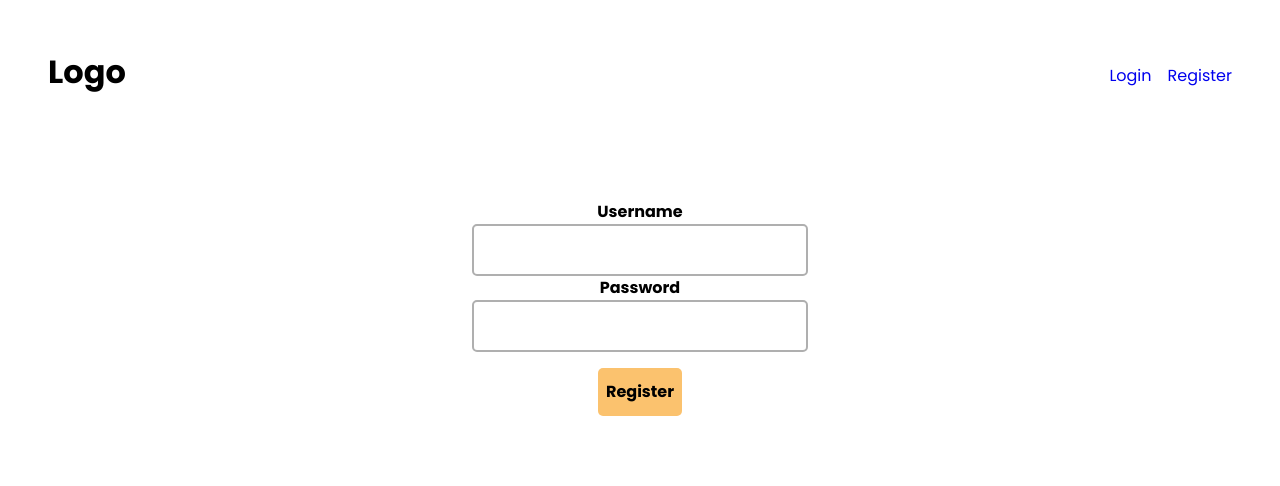
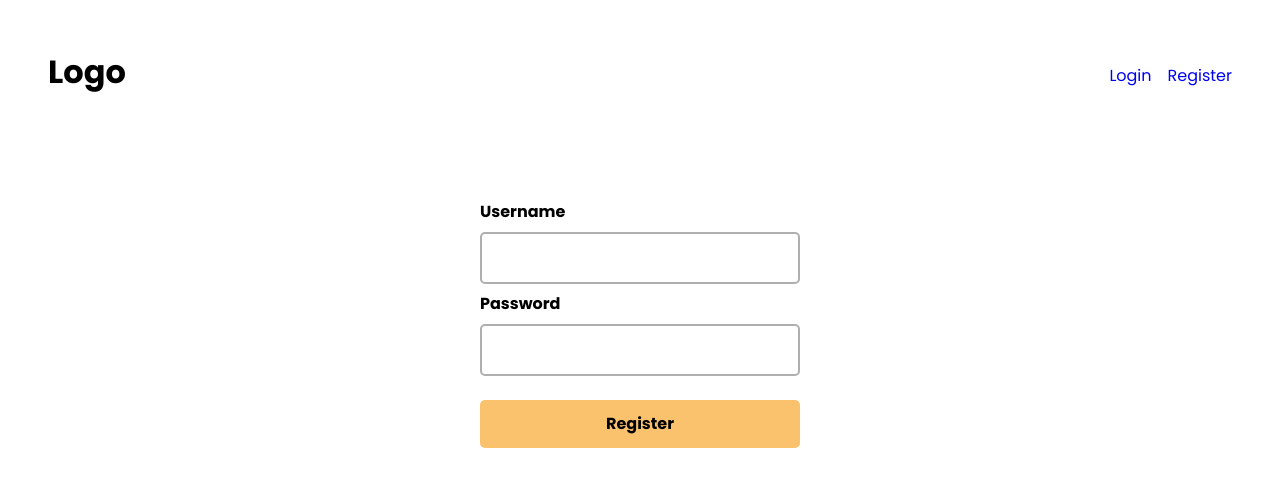
Before and after one commit to alejandrocoder22/nutritionApp, a React (Vite) app in the folder client/: page /register in a window 1280 px wide. Shown: the top 486 px of the page. Built offline with nearby package versions, Linux system fonts and the light colour scheme; no server answers.

Commit message:
Added wrapper

```diff
--- a/client/src/pages/Register.jsx
+++ b/client/src/pages/Register.jsx
@@ -1,15 +1,32 @@
+import { useState } from 'react'
 import Nav from '../components/ui/Nav'
 
 export const Register = () => {
+  const [username, setUsername] = useState(null)
+  const [password, setPasword] = useState(null)
+
+  const onRegister = (e) => {
+    e.preventDefault()
+    return fetch('http://localhost:3001/api/users/register', {
+      method: 'POST',
+      headers: {
+        'Content-Type': 'application/json'
+      },
+      body: JSON.stringify({ username, password })
+    })
+  }
+
   return (
     <main className='auth'>
       <Nav />
-      <form className='auth__form wrapper'>
-        <label className='auth__label'>Username</label>
-        <input className='auth__input' />
-        <label className='auth__label '>Password</label>
-        <input className='auth__input' />
-        <button className='auth__button pointer '>Register</button>
+      <form className='auth__form wrapper' onSubmit={onRegister}>
+        <div className='auth__wrapper'>
+          <label className='auth__label'>Username</label>
+          <input className='auth__input' onChange={(e) => setUsername(e.target.value)} />
+          <label className='auth__label '>Password</label>
+          <input className='auth__input' onChange={(e) => setPasword(e.target.value)} type='password' />
+          <button className='auth__button pointer '>Register</button>
+        </div>
       </form>
     </main>
   )
```
